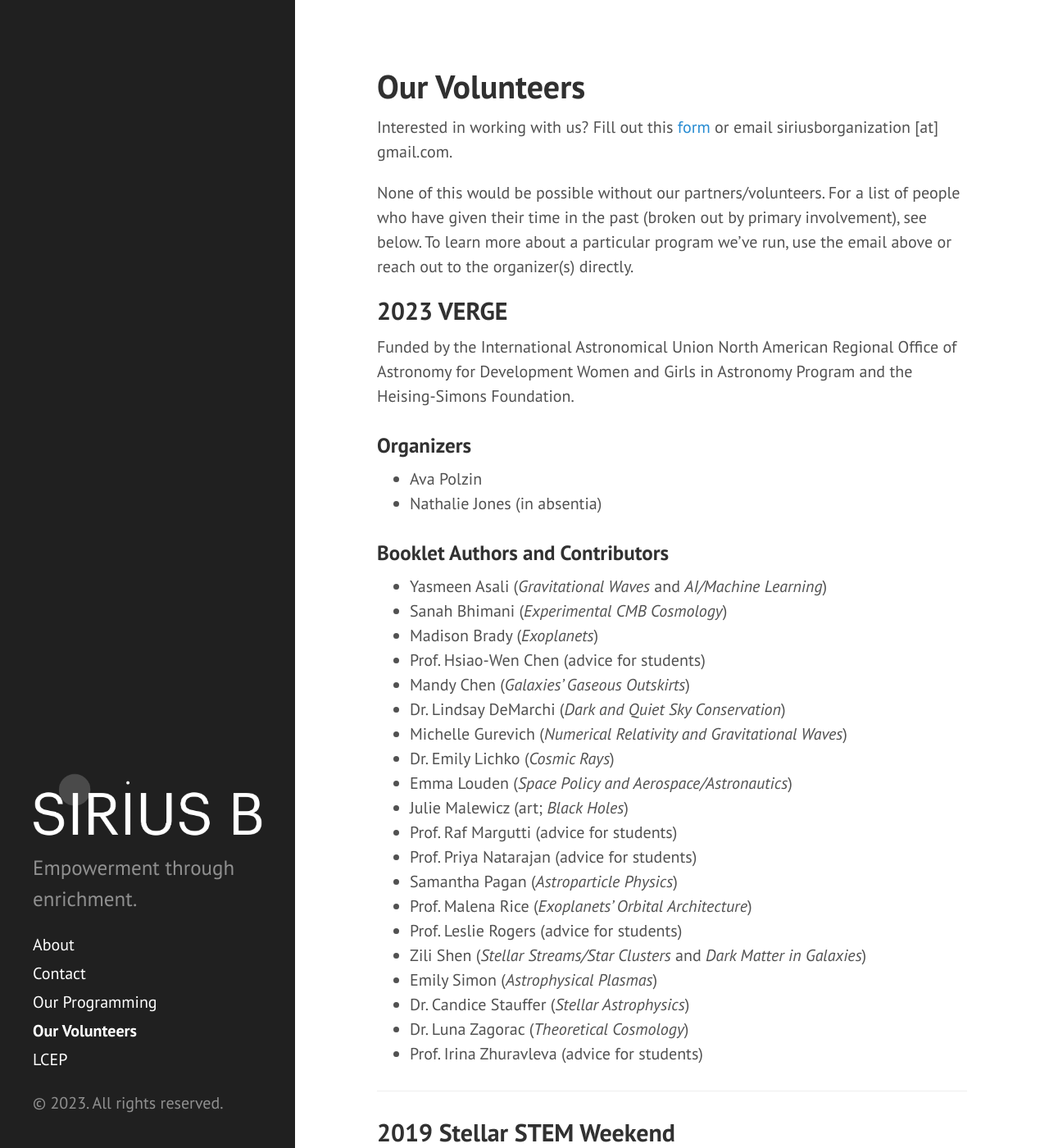
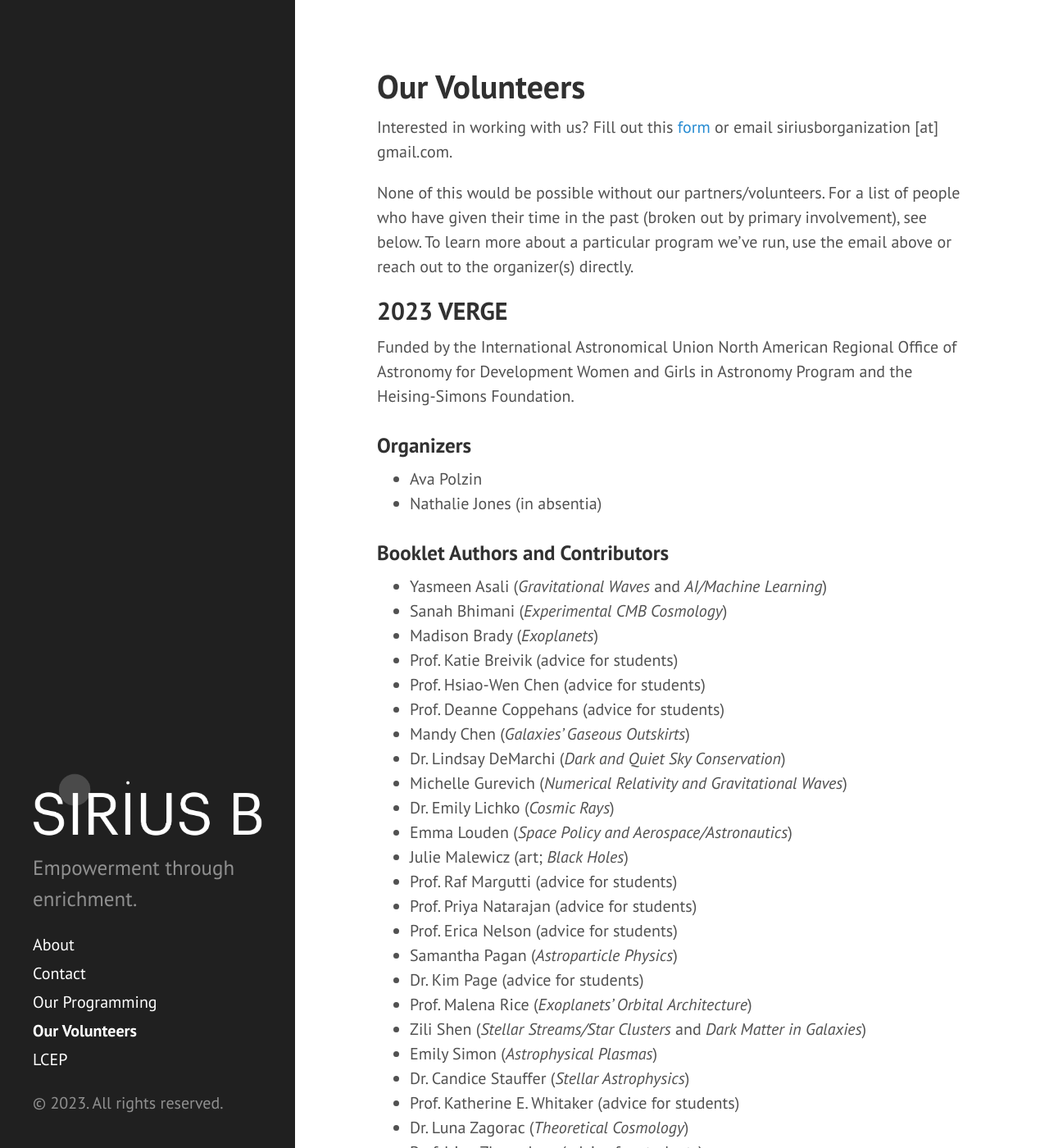
Before and after one commit to siriusb-org/siriusb-org.github.io, a Jekyll site: the page built from volunteers.md, in a window 1280 px wide and 1400 px high. Shown: the whole window at 82% size. Built offline with Jekyll 4.4.1, drawn with Linux system fonts in a browser that asks for light colours.

Commit message:
update booklet contributors

```diff
--- a/volunteers.md
+++ b/volunteers.md
@@ -18,7 +18,9 @@ Funded by the International Astronomical Union North American Regional Office of
 - Yasmeen Asali (*Gravitational Waves* and *AI/Machine Learning*)
 - Sanah Bhimani (*Experimental CMB Cosmology*)
 - Madison Brady (*Exoplanets*)
+- Prof. Katie Breivik (advice for students)
 - Prof. Hsiao-Wen Chen (advice for students)
+- Prof. Deanne Coppehans (advice for students)
 - Mandy Chen (*Galaxies' Gaseous Outskirts*)
 - Dr. Lindsay DeMarchi (*Dark and Quiet Sky Conservation*)
 - Michelle Gurevich (*Numerical Relativity and Gravitational Waves*)
@@ -27,12 +29,14 @@ Funded by the International Astronomical Union North American Regional Office of
 - Julie Malewicz (art; *Black Holes*)
 - Prof. Raf Margutti (advice for students)
 - Prof. Priya Natarajan (advice for students)
+- Prof. Erica Nelson (advice for students)
 - Samantha Pagan (*Astroparticle Physics*)
+- Dr. Kim Page (advice for students)
 - Prof. Malena Rice (*Exoplanets' Orbital Architecture*)
-- Prof. Leslie Rogers (advice for students)
 - Zili Shen (*Stellar Streams/Star Clusters* and *Dark Matter in Galaxies*)
 - Emily Simon (*Astrophysical Plasmas*)
 - Dr. Candice Stauffer (*Stellar Astrophysics*)
+- Prof. Katherine E. Whitaker (advice for students)
 - Dr. Luna Zagorac (*Theoretical Cosmology*)
 - Prof. Irina Zhuravleva (advice for students)
 
```
